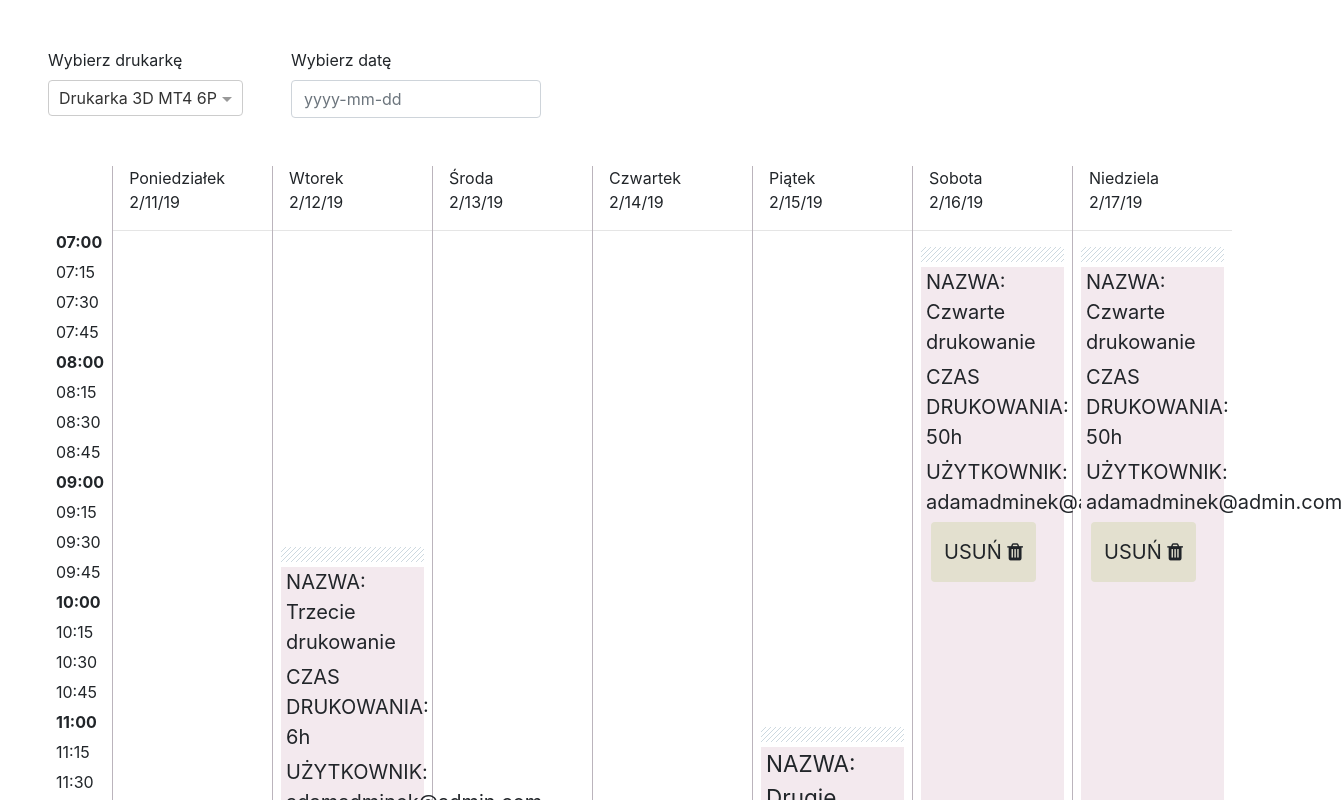
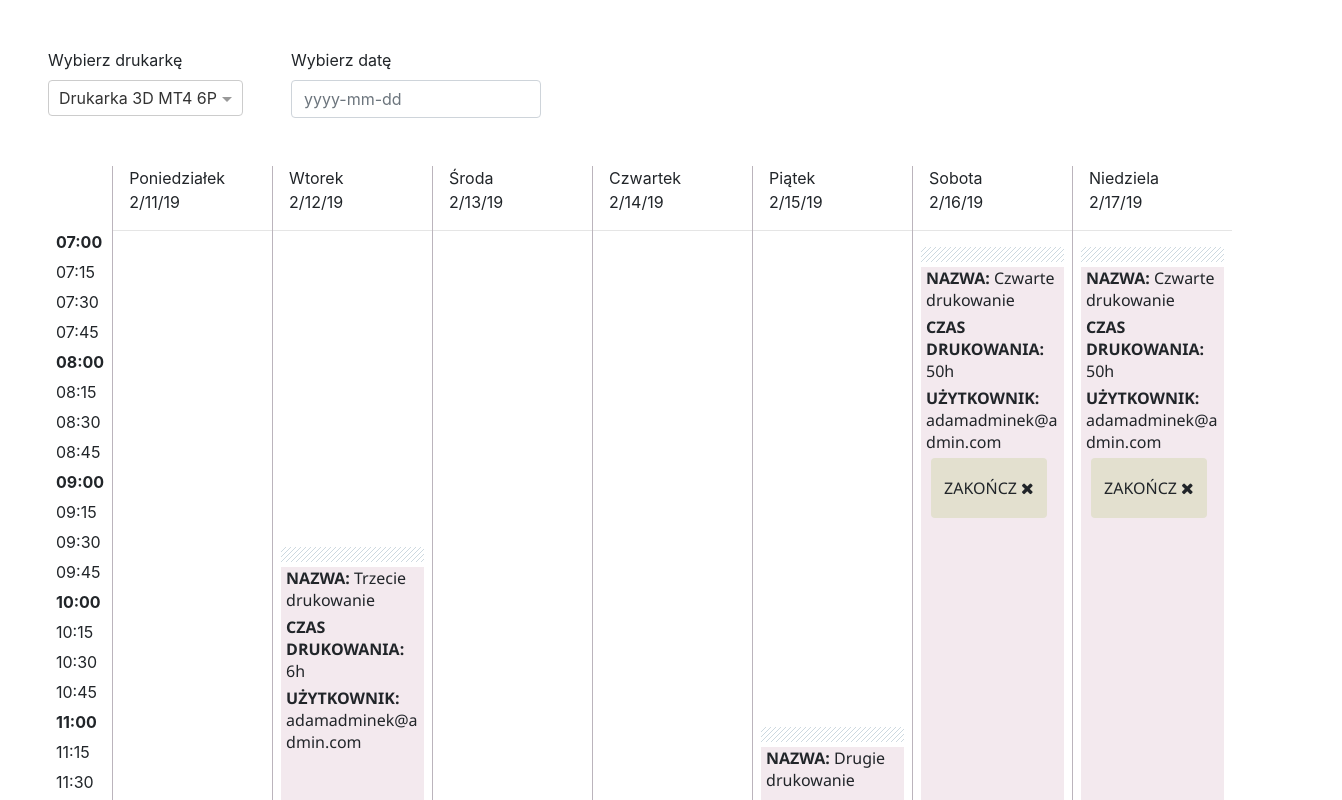
Before and after one commit to Alicja-Majewska/3d-printing-queue-webclient, an Angular app: page / in a window 1280 px wide. Shown: the top 800 px of the page, 1342 px wide, since content can reach past the window. Built offline with nearby package versions, Linux system fonts and the light colour scheme.

Commit message:
css minor changes

```diff
--- a/src/app/components/reservation/reservation.component.html
+++ b/src/app/components/reservation/reservation.component.html
@@ -1,9 +1,9 @@
 <div *ngIf="reservation" >
   <div class="technicalSpace"></div>
-    <div class="reservationBody" [ngStyle]="{ 'height': calculateHeight() +'px'}">
-        <p [ngStyle]="{ 'font-size': calculateSizeOfElements() +'px'}">NAZWA: {{reservation.name}}</p>
-        <p [ngStyle]="{ 'font-size': calculateSizeOfElements() +'px'}">CZAS DRUKOWANIA: {{reservation.duration}}h</p>
-        <p [ngStyle]="{ 'font-size': calculateSizeOfElements() +'px'}">UŻYTKOWNIK: {{reservation.user.mail}}</p>
+    <div class="label label-default" [ngStyle]="{ 'height': calculateHeight() +'px'}">
+        <p [ngStyle]="{ 'font-size': calculateSizeOfElements() +'px'}"><b>NAZWA: </b>{{reservation.name}}</p>
+        <p [ngStyle]="{ 'font-size': calculateSizeOfElements() +'px'}"><b>CZAS DRUKOWANIA: </b>{{reservation.duration}}h</p>
+        <p [ngStyle]="{ 'font-size': calculateSizeOfElements() +'px'}"><b>UŻYTKOWNIK: </b>{{reservation.user.mail}}</p>
         <p>
           <button *ngIf="canReservationBeDeleted()" class="btn btn-default"
           [ngStyle]="{'height': calculateSizeOfElements()*3 +'px', 'font-size': calculateSizeOfElements() +'px'}">
--- a/src/app/components/reservation/reservation.component.scss
+++ b/src/app/components/reservation/reservation.component.scss
@@ -1,16 +1,23 @@
 .technicalSpace {
     height : 15px;
     background-image: (
-        linear-gradient(-45deg, transparent 46%, #cdd9e0 49%, #cdd9e0 51%, transparent 55%));
+        linear-gradient(
+            -45deg,
+            transparent 46%,
+            #cdd9e0 49%,
+            #cdd9e0 51%,
+            transparent 55%));
     background-size: 5px 5px;
 }
 
-.reservationBody {
+.label {
     background-color: #f3e9ee;
 }
 p {
     margin: 5px;
     max-width: 0.1 wv;
+    word-wrap: break-word;
+    font: 1em "Segoe UI" !important;
 }
 
 .btn-default {
@@ -21,6 +28,6 @@ p {
     text-align: center;
     margin-top: 0;
     white-space: normal;
-     overflow:hidden;
-
+    overflow: hidden;
+    font: 1em "Segoe UI" !important;
 }
--- a/src/app/components/reservation/reservation.component.ts
+++ b/src/app/components/reservation/reservation.component.ts
@@ -1,7 +1,5 @@
 import { Component, OnInit, Input } from '@angular/core';
 import { Reservation } from 'src/app/objects/Reservation';
-import { ReservationDataFactory } from 'src/app/data/ReservationDataFactory';
-import { ReservationBackend } from 'src/app/objects/ReservationBackend';
 import { HeightCalculatorService } from 'src/app/services/height-calculator.service';
 import { TimeComperatorService } from 'src/app/services/time-comperator.service';
 
@@ -35,12 +33,13 @@ export class ReservationComponent implements OnInit {
   }
 
   canReservationBeDeleted(): boolean {
-   return this.timeComperatorService.isStartAfterCurrentDate(new Date(), this.reservation.stopDate);
+   return this.timeComperatorService.isStartAfterCurrentDate(new Date(), this.reservation.startDate)
+   && this.timeComperatorService.isStopAfterCurrentDate(new Date(), this.reservation.stopDate);
   }
 
   canReservationBeStopped(): boolean {
-    return (this.timeComperatorService.isStartAfterCurrentDate(new Date(), this.reservation.startDate)
-    && this.timeComperatorService.isStopBeforeCurrentDate(new Date(), this.reservation.stopDate));
+    return (this.timeComperatorService.isStartBeforeCurrentDate(new Date(), this.reservation.startDate)
+    && this.timeComperatorService.isStopAfterCurrentDate(new Date(), this.reservation.stopDate));
   }
 
 }
```
Lines whose indentation alone changed are shown as unchanged.
